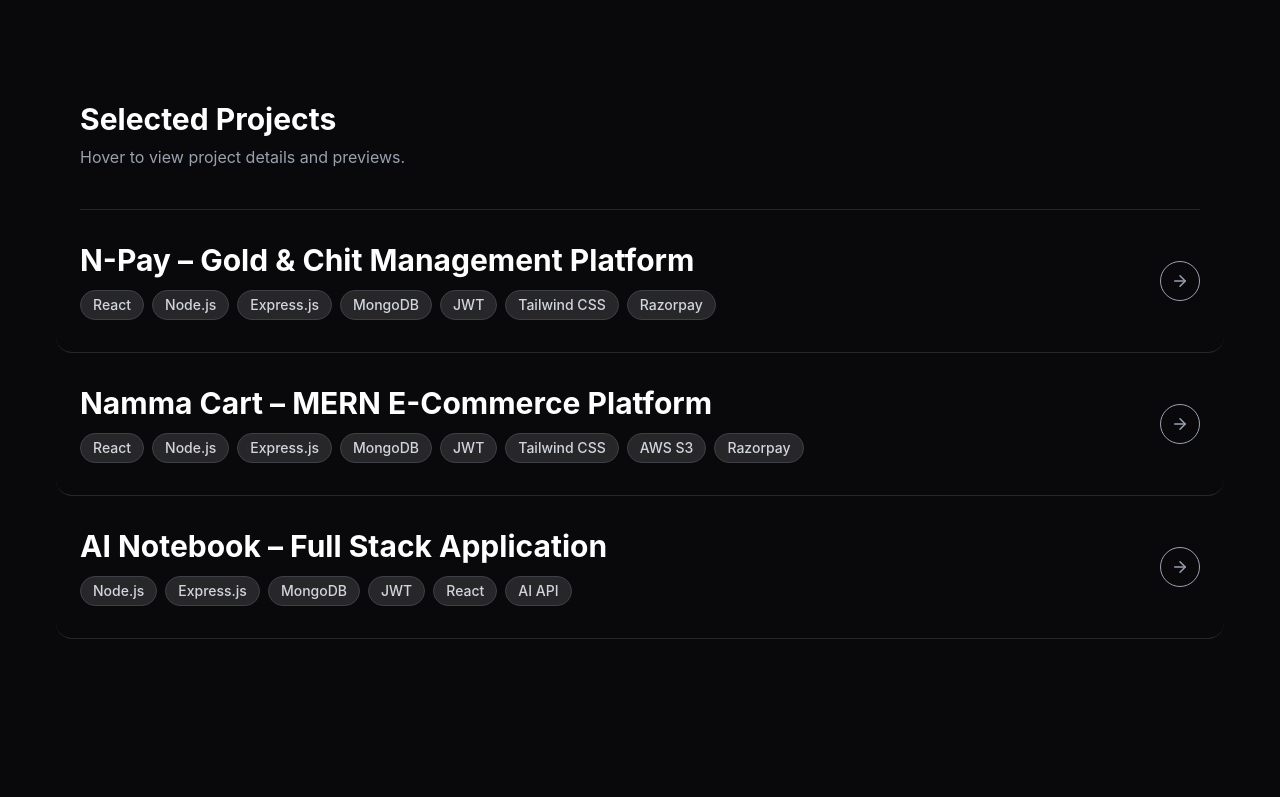
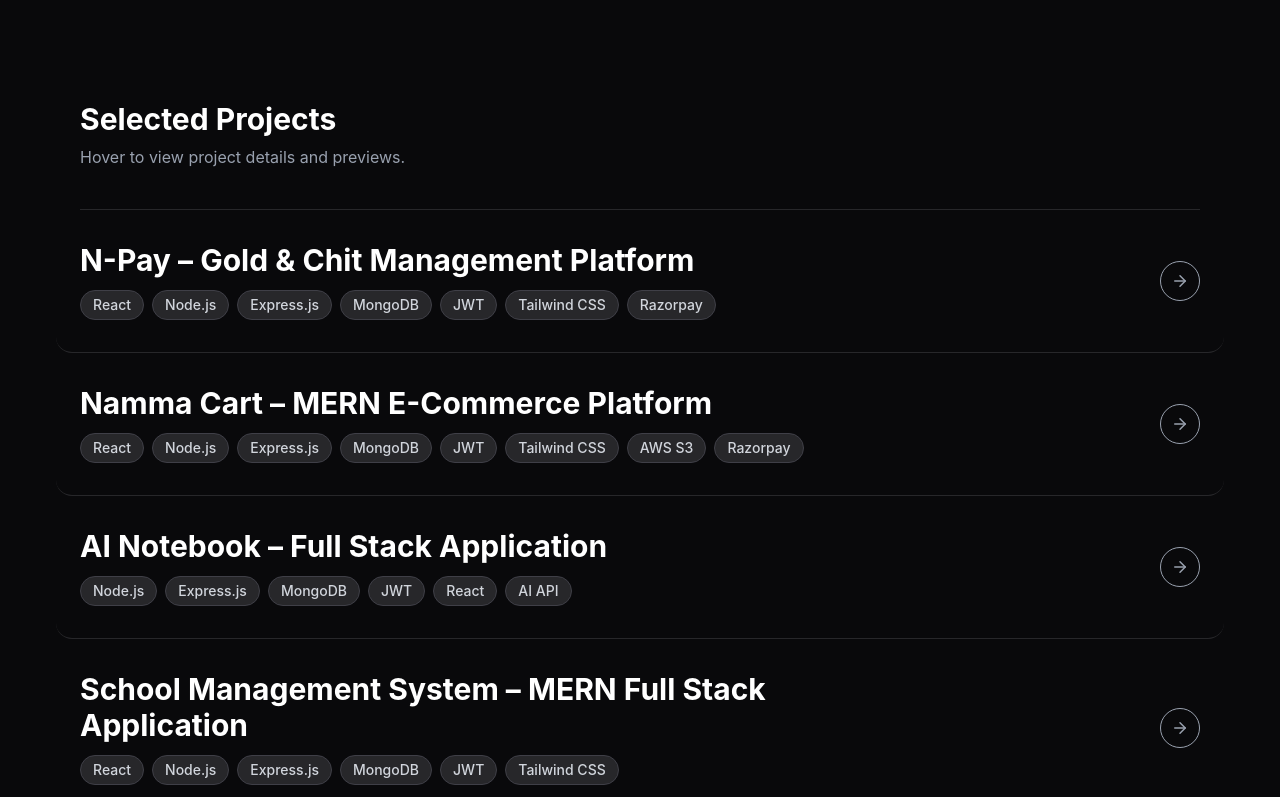
Before and after one commit to iamselva3/Portfolio, a React (Vite) app: page / in a window 1280 px wide. Shown: the part 2000-2797 px from the top of the page. Built offline with nearby package versions, Linux system fonts and the light colour scheme.

Commit message:
Project added

```diff
--- a/src/data/portfolioData.js
+++ b/src/data/portfolioData.js
@@ -73,6 +73,16 @@ Focused on creating intuitive, visually appealing, and efficient applications th
       liveLink: "https://ai-notebook-frontend-nine.vercel.app/",
       demoLink: "#"
     },
+    {
+      id: "schoolmanagement",
+      title: "School Management System – MERN Full Stack Application",
+      problem: "Manual and fragmented systems for managing student records, attendance, and academic workflows lead to inefficiencies, data inconsistency, and lack of secure access control.",
+      solution: "Developed a full-stack school management system to centralize student, teacher, and academic workflows. Implemented JWT-based authentication and role-based access control (RBAC) to manage admin, staff, and student-level permissions securely. Designed scalable RESTful APIs for student records, attendance tracking, course management, and performance data with proper validation and centralized error handling. Structured and optimized MongoDB schemas for efficient CRUD operations and data consistency across modules. Built a responsive React frontend with reusable components and dashboard views for managing users, attendance, and academic data, ensuring smooth API integration and real-time updates.",
+      tech: ["React", "Node.js", "Express.js", "MongoDB", "JWT", "Tailwind CSS"],
+      image: "https://selva-social.s3.us-east-1.amazonaws.com/project/ChatGPT+Image+Apr+25%2C+2026%2C+02_17_41+PM.png",
+      liveLink: "https://school-management-frontend-five-omega.vercel.app/",
+      demoLink: "#"
+    }
   ],
   contact: {
     email: "imselva1512@gmail.com",
```
